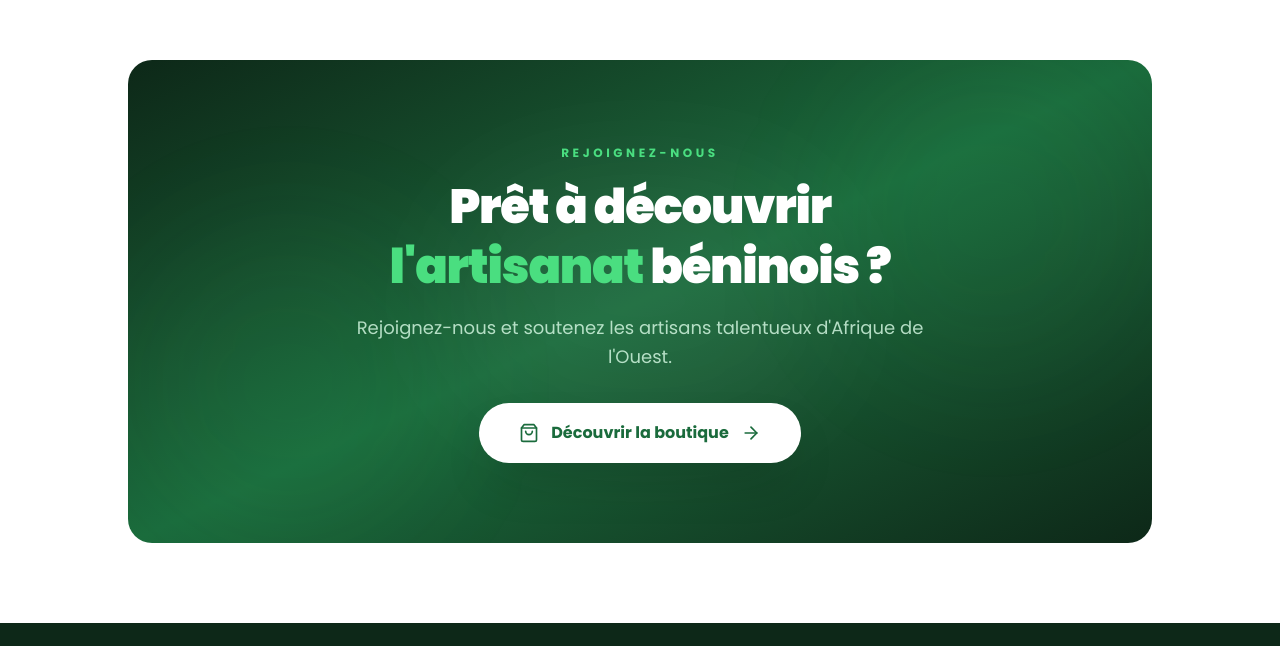
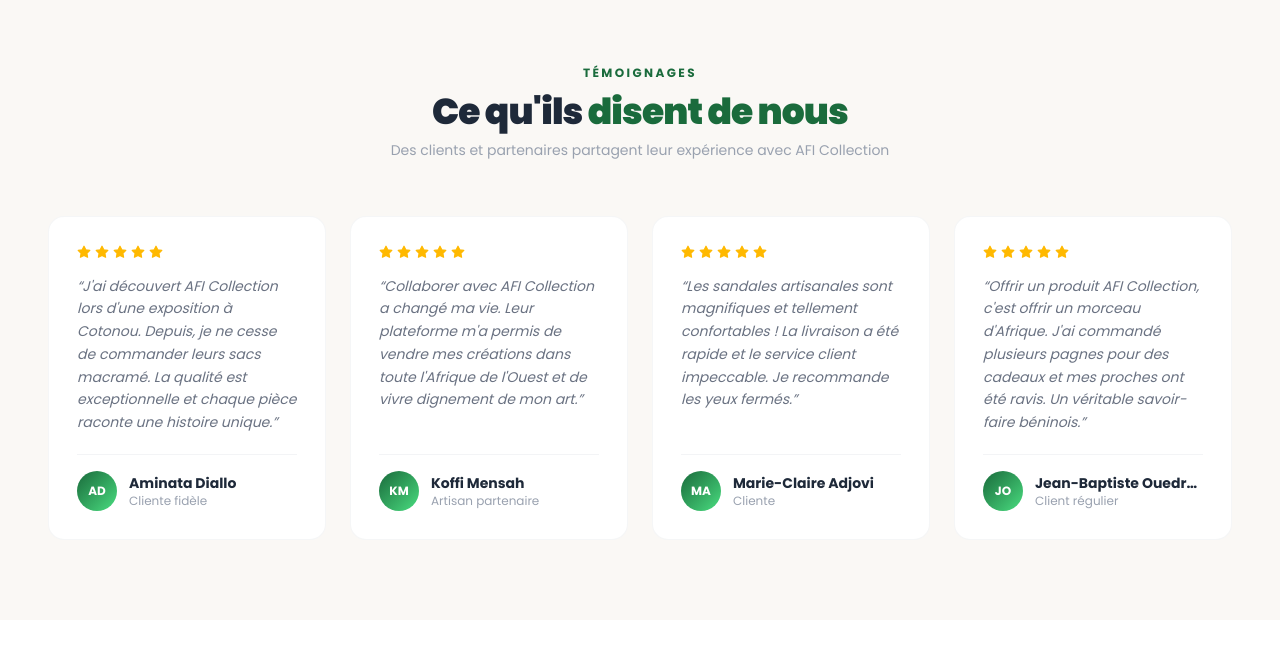
Before and after one commit to johaoooo/Afishop, a React (Vite) app: page / in a window 1280 px wide. Shown: the part 5914-6560 px from the top of the page. Built offline with nearby package versions, Linux system fonts and the light colour scheme; no server answers.

Commit message:
feat(home): ajout section témoignages refactor(shop,admin): réorganisation des catégories

```diff
--- a/src/pages/Home.tsx
+++ b/src/pages/Home.tsx
@@ -135,6 +135,41 @@ const featuredSections = [
     reverse: false,
     badge: 'Nos artisans',
     objectFit: 'object-cover'
+  },
+];
+
+const testimonials = [
+  {
+    id: 1,
+    name: 'Aminata Diallo',
+    role: 'Cliente fidèle',
+    avatar: 'https://res.cloudinary.com/dzxesa3wi/image/upload/w_150,c_fill,ar_1:1,g_auto/v1/avatars/avatar1',
+    content: 'J\'ai découvert AFI Collection lors d\'une exposition à Cotonou. Depuis, je ne cesse de commander leurs sacs macramé. La qualité est exceptionnelle et chaque pièce raconte une histoire unique.',
+    rating: 5
+  },
+  {
+    id: 2,
+    name: 'Koffi Mensah',
+    role: 'Artisan partenaire',
+    avatar: 'https://res.cloudinary.com/dzxesa3wi/image/upload/w_150,c_fill,ar_1:1,g_auto/v1/avatars/avatar2',
+    content: 'Collaborer avec AFI Collection a changé ma vie. Leur plateforme m\'a permis de vendre mes créations dans toute l\'Afrique de l\'Ouest et de vivre dignement de mon art.',
+    rating: 5
+  },
+  {
+    id: 3,
+    name: 'Marie-Claire Adjovi',
+    role: 'Cliente',
+    avatar: 'https://res.cloudinary.com/dzxesa3wi/image/upload/w_150,c_fill,ar_1:1,g_auto/v1/avatars/avatar3',
+    content: 'Les sandales artisanales sont magnifiques et tellement confortables ! La livraison a été rapide et le service client impeccable. Je recommande les yeux fermés.',
+    rating: 5
+  },
+  {
+    id: 4,
+    name: 'Jean-Baptiste Ouedraogo',
+    role: 'Client régulier',
+    avatar: 'https://res.cloudinary.com/dzxesa3wi/image/upload/w_150,c_fill,ar_1:1,g_auto/v1/avatars/avatar4',
+    content: 'Offrir un produit AFI Collection, c\'est offrir un morceau d\'Afrique. J\'ai commandé plusieurs pagnes pour des cadeaux et mes proches ont été ravis. Un véritable savoir-faire béninois.',
+    rating: 5
   },
 ];
 
@@ -670,7 +705,68 @@ export default function Home() {
       </section>
 
       {/* ============================================================ */}
-      {/* SECTION 7: CTA FINAL */}
+      {/* SECTION 7: TEMOIGNAGES */}
+      {/* ============================================================ */}
+      <section className="py-12 sm:py-16 lg:py-20 bg-[#faf8f5]">
+        <div className="container mx-auto px-4 sm:px-6 md:px-12">
+          <motion.div
+            className="text-center mb-10 sm:mb-14"
+            initial={{ opacity: 0, y: 24 }}
+            whileInView={{ opacity: 1, y: 0 }}
+            viewport={{ once: true }}
+            transition={{ duration: 0.5 }}
+          >
+            <span className="text-[#1a6b3c] text-xs font-bold tracking-[0.2em] uppercase">
+              Témoignages
+            </span>
+            <h2 className="text-2xl sm:text-3xl md:text-4xl font-black text-gray-800 mt-1 sm:mt-2 tracking-tight">
+              Ce qu'ils <span className="text-[#1a6b3c]">disent de nous</span>
+            </h2>
+            <p className="text-gray-400 max-w-2xl mx-auto mt-2 text-sm">
+              Des clients et partenaires partagent leur expérience avec AFI Collection
+            </p>
+          </motion.div>
+
+          <div className="grid grid-cols-1 sm:grid-cols-2 lg:grid-cols-4 gap-4 sm:gap-6">
+            {testimonials.map((t, index) => (
+              <motion.div
+                key={t.id}
+                className="group bg-white rounded-2xl p-6 sm:p-7 border border-gray-100/80 hover:border-[#1a6b3c]/20 hover:shadow-xl transition-all duration-400 flex flex-col"
+                initial={{ opacity: 0, y: 24 }}
+                whileInView={{ opacity: 1, y: 0 }}
+                viewport={{ once: true }}
+                transition={{ duration: 0.5, delay: Math.min(index * 0.1, 0.5) }}
+              >
+                <div className="flex items-center gap-1 mb-3 sm:mb-4">
+                  {[...Array(5)].map((_, i) => (
+                    <FiStar
+                      key={i}
+                      className={`w-3.5 h-3.5 ${i < t.rating ? 'text-amber-400 fill-amber-400' : 'text-gray-200'}`}
+                    />
+                  ))}
+                </div>
+
+                <p className="text-gray-500 text-sm leading-relaxed flex-1 italic">
+                  &ldquo;{t.content}&rdquo;
+                </p>
+
+                <div className="flex items-center gap-3 mt-4 sm:mt-5 pt-4 border-t border-gray-100">
+                  <div className="w-10 h-10 rounded-full bg-gradient-to-br from-[#1a6b3c] to-[#4ade80] flex items-center justify-center text-white text-xs font-bold shrink-0">
+                    {t.name.split(' ').map(n => n[0]).join('')}
+                  </div>
+                  <div className="min-w-0">
+                    <p className="text-sm font-bold text-gray-800 truncate">{t.name}</p>
+                    <p className="text-xs text-gray-400 truncate">{t.role}</p>
+                  </div>
+                </div>
+              </motion.div>
+            ))}
+          </div>
+        </div>
+      </section>
+
+      {/* ============================================================ */}
+      {/* SECTION 8: CTA FINAL */}
       {/* ============================================================ */}
       <section className="py-12 sm:py-16 lg:py-20 bg-white">
         <div className="container mx-auto px-4 sm:px-6 md:px-12">
--- a/src/pages/Shop.tsx
+++ b/src/pages/Shop.tsx
@@ -17,29 +17,21 @@ const SORT_OPTIONS = [
 ];
 
 const CATEGORIES = [
-  { id: 'sac-macrame', label: 'Sac Macramé' },
-  { id: 'sandale-macrame', label: 'Sandale Macramé' },
-  { id: 'tricotage', label: 'Tricotage' },
-  { id: 'agroalimentaire', label: 'Agroalimentaire' },
-  { id: 'decoration', label: 'Décoration' },
-  { id: 'ameublement', label: 'Ameublement' },
+  { id: 'macrame-tricot', label: 'Macramé & Tricotage' },
   { id: 'teinture-pagne', label: 'Teinture de Pagne' },
-  { id: 'tissage-pagne', label: 'Tissage de Pagne' },
-  { id: 'mode-accessoires', label: 'Mode et Accessoires' },
-  { id: 'couture', label: 'Couture' },
+  { id: 'decoration-artisanale', label: 'Décoration Artisanale' },
+  { id: 'mode-accessoires', label: 'Mode & Accessoires' },
+  { id: 'sesame', label: 'Sésame' },
+  { id: 'soja', label: 'Soja' },
 ];
 
 const CATEGORY_MAP: Record<string, string[]> = {
-  'sac-macrame': ['sac', 'macramé', 'macrame'],
-  'sandale-macrame': ['sandale', 'macramé', 'macrame'],
-  'tricotage': ['tricotage', 'tricot'],
-  'agroalimentaire': ['agroalimentaire', 'alimentaire'],
-  'decoration': ['décoration', 'decoration'],
-  'ameublement': ['ameublement', 'ameubleument', 'meuble'],
-  'teinture-pagne': ['teinture', 'pagne'],
-  'tissage-pagne': ['tissage', 'pagne'],
-  'mode-accessoires': ['mode', 'accessoires', 'accessoire'],
-  'couture': ['couture'],
+  'macrame-tricot': ['macramé', 'macrame', 'tricot', 'tricotage', 'porte-clés', 'porte cle', 'panier', 'set de table'],
+  'teinture-pagne': ['teinture', 'pagne', 'motif traditionnel'],
+  'decoration-artisanale': ['décoration', 'decoration', 'artisanale', 'cadre', 'rideau', 'centre de table'],
+  'mode-accessoires': ['mode', 'accessoire', 'accessoires', 'sac', 'valise', 'chaussure', 'pagne tissé'],
+  'sesame': ['sésame', 'sesame', 'chips', 'épice', 'farine'],
+  'soja': ['soja', 'farine', 'épice', 'produit dérivé'],
 };
 
 export default function Shop() {
@@ -157,7 +149,7 @@ export default function Shop() {
 
   return (
     <div className="bg-[#f5f8f5] min-h-screen">
-      <SEO title="Boutique" description="Explorez notre collection de sacs macramé, sandales, pagnes, accessoires, tissus et vêtements africains fabriqués à la main au Bénin." />
+      <SEO title="Boutique" description="Découvrez nos créations artisanales : macramé, tricotage, teinture de pagne, décoration artisanale, mode et accessoires, et produits agroalimentaires (sésame, soja). AFI Collection — l'élégance artisanale au service de la tradition." />
       {/* ===== HERO ===== */}
       <div className="relative bg-gradient-to-r from-[#0d2818] to-[#1a6b3c] py-16 md:py-20 overflow-hidden">
         <img
--- a/src/pages/admin/AdminProductForm.tsx
+++ b/src/pages/admin/AdminProductForm.tsx
@@ -17,16 +17,12 @@ interface ProductForm {
 const EMPTY_FORM: ProductForm = { name: '', description: '', price: '', category: '', brand: '', image: '', stock: '' };
 
 const CATEGORY_OPTIONS = [
-  { value: 'sac-macrame', label: 'Sac Macramé' },
-  { value: 'sandale-macrame', label: 'Sandale Macramé' },
-  { value: 'tricotage', label: 'Tricotage' },
-  { value: 'agroalimentaire', label: 'Agroalimentaire' },
-  { value: 'decoration', label: 'Décoration' },
-  { value: 'ameublement', label: 'Ameublement' },
+  { value: 'macrame-tricot', label: 'Macramé & Tricotage' },
   { value: 'teinture-pagne', label: 'Teinture de Pagne' },
-  { value: 'tissage-pagne', label: 'Tissage de Pagne' },
-  { value: 'mode-accessoires', label: 'Mode et Accessoires' },
-  { value: 'couture', label: 'Couture' },
+  { value: 'decoration-artisanale', label: 'Décoration Artisanale' },
+  { value: 'mode-accessoires', label: 'Mode & Accessoires' },
+  { value: 'sesame', label: 'Sésame' },
+  { value: 'soja', label: 'Soja' },
 ];
 
 export function AdminProductForm() {
```
